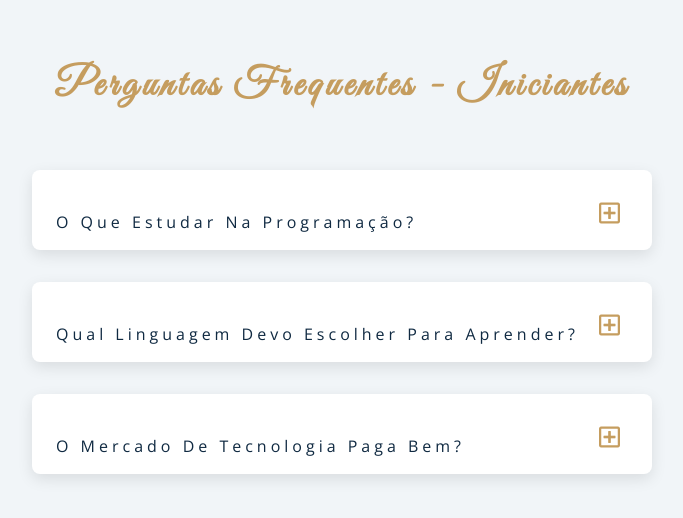
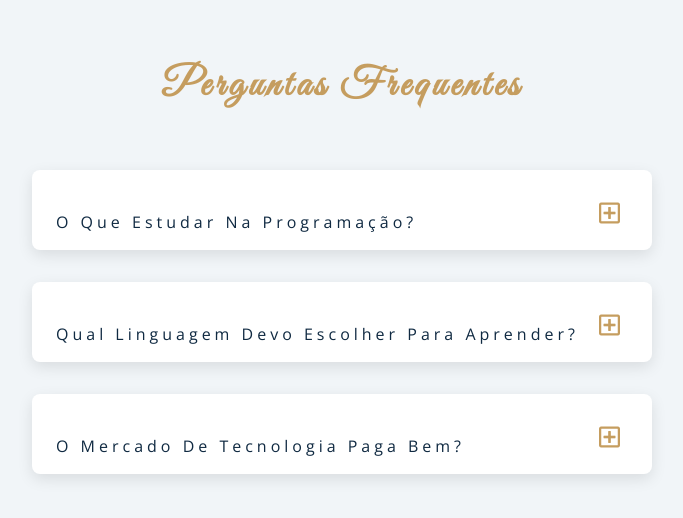
Before and after one commit to allecosta/FAQ, a plain HTML site: page index.html in a window 1280 px wide. Shown: the part 174-692 px from the top of the page, without its empty margins (298-981 px from the left). Drawn offline with nearby package versions, Linux system fonts and the light colour scheme.

Commit message:
change in title

```diff
--- a/index.html
+++ b/index.html
@@ -15,7 +15,7 @@
     <main>
         <section class="questions">
             <div class="title">
-                <h2>Perguntas Frequentes - Iniciantes</h2>
+                <h2>Perguntas Frequentes</h2>
             </div>
             <div class="center">
                 <article class="question">
```
